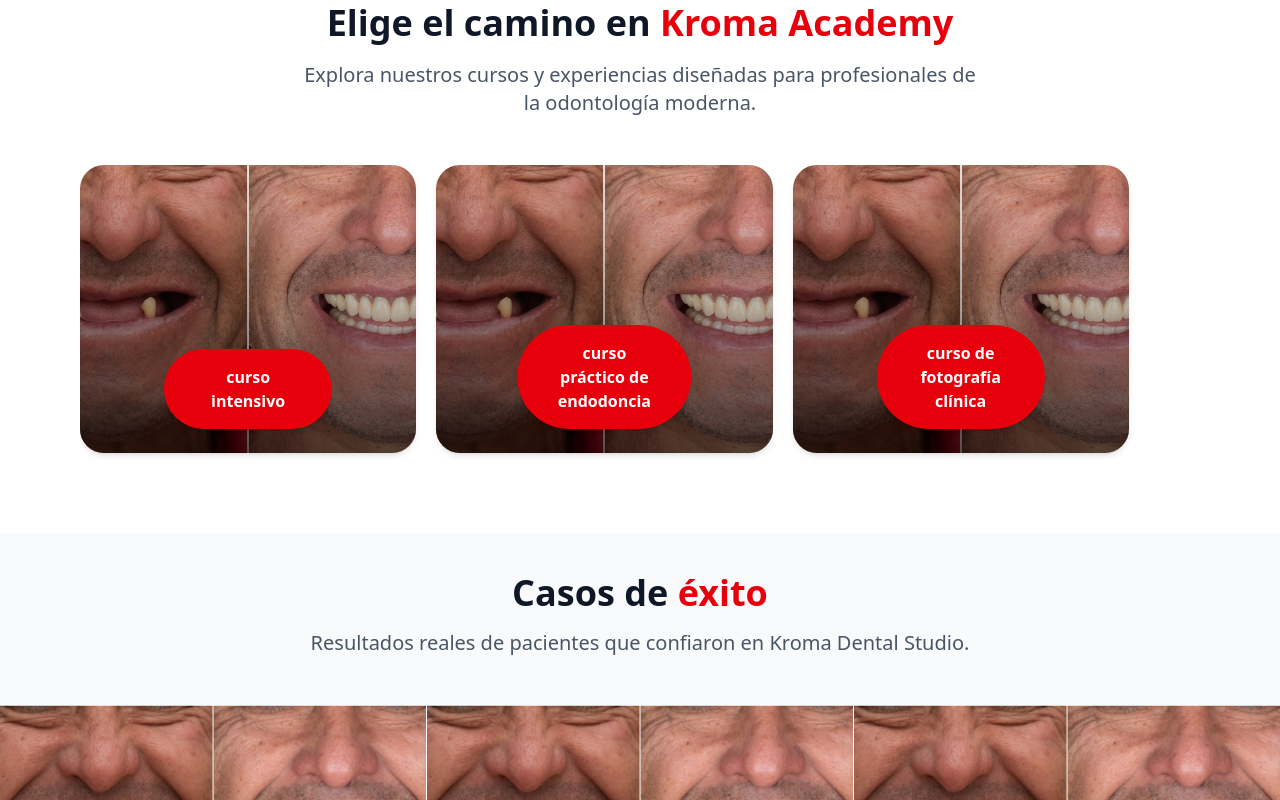
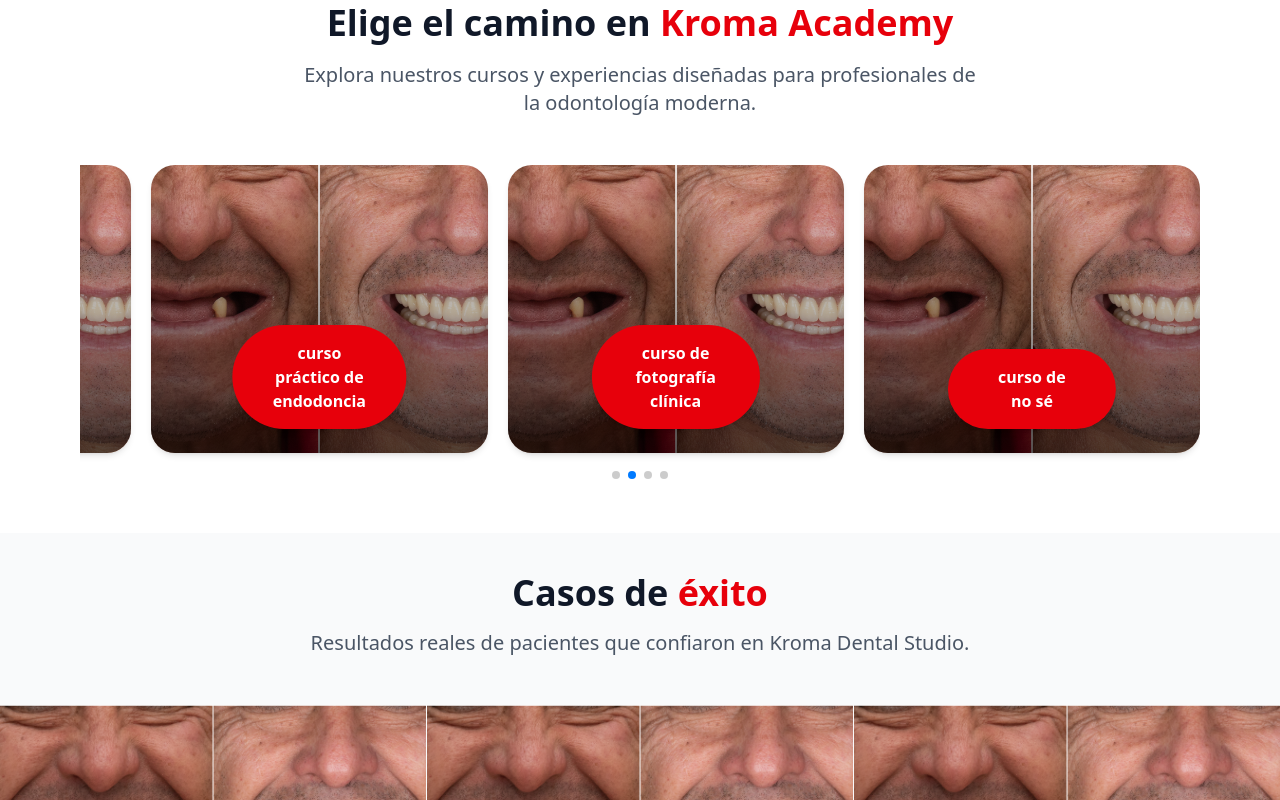
Before and after one commit to kromacompanysa/nuxt_web, a Nuxt app: page / in a window 1280 px wide. Shown: the part 902-1702 px from the top of the page. Built offline with nearby package versions, Linux system fonts and the light colour scheme.

Commit message:
add: one more course no se

```diff
--- a/app/app.config.ts
+++ b/app/app.config.ts
@@ -198,6 +198,11 @@
               href: "/academia/cursos/fotografia-clinica",
               image: "/images/pre_post_01.jpg",
             },
+            {
+              label: "curso de no sé",
+              href: "/academia/cursos/no-se",
+              image: "/images/pre_post_01.jpg",
+            },
           ],
         },
         {
```
